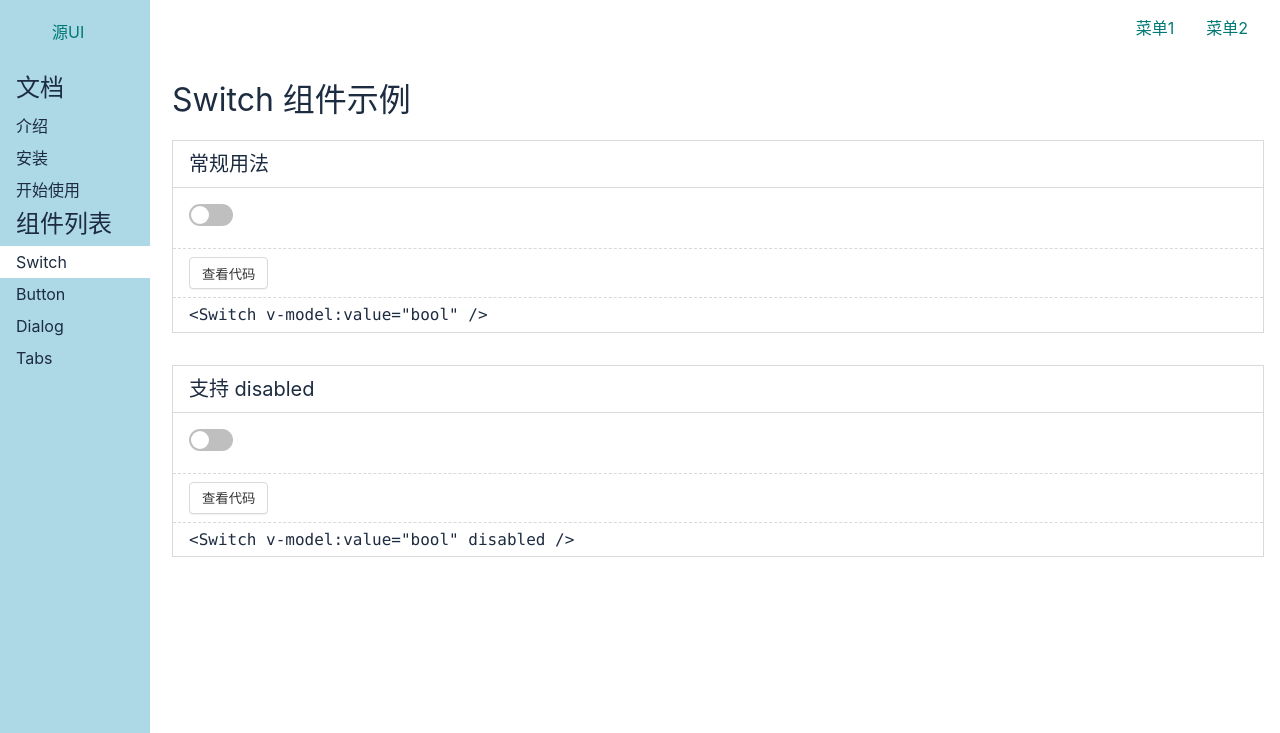
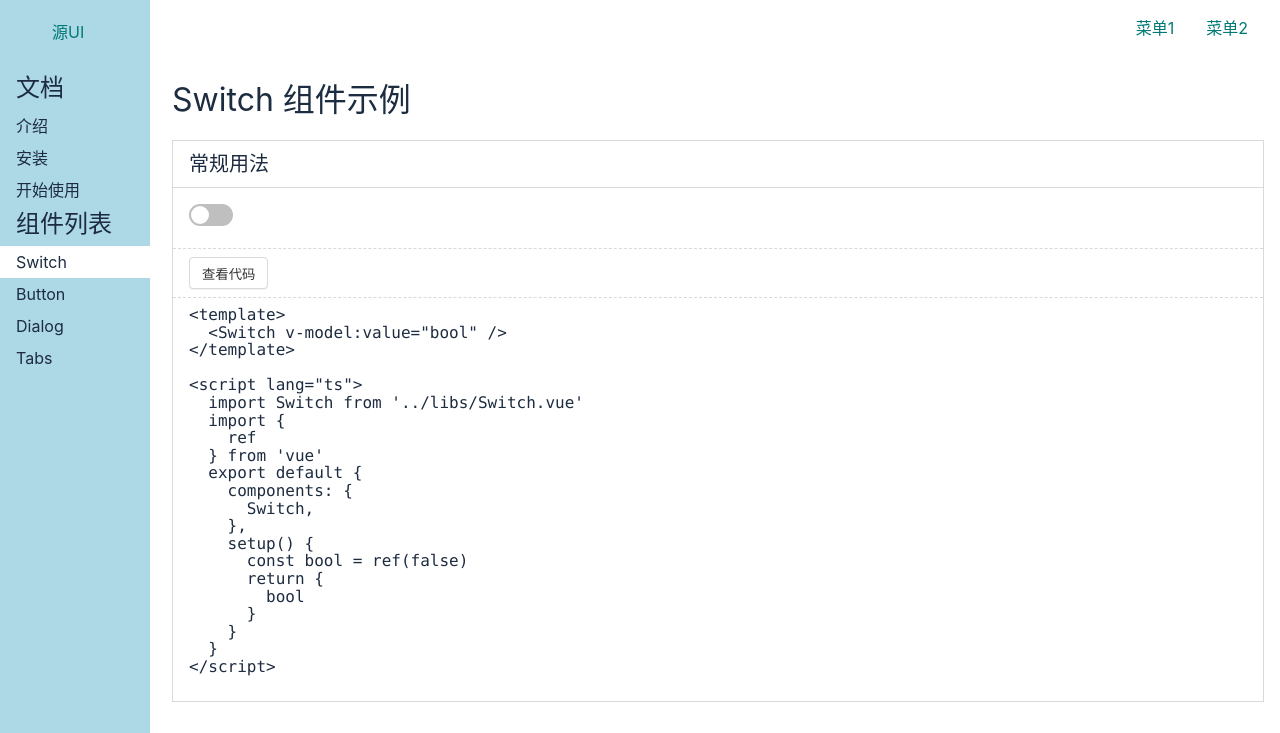
Before and after one commit to Wind2Song/Vue-lunzi-demo, a Vue app: page /#/doc/switch in a window 1280 px wide. Shown: the top 733 px of the page. Built offline with nearby package versions, Linux system fonts and the light colour scheme.

Commit message:
展示源代码

```diff
--- a/src/components/Switch1.demo.vue
+++ b/src/components/Switch1.demo.vue
@@ -3,7 +3,7 @@
 </template>
 
 <script lang="ts">
-import Switch from '../lib/Switch.vue'
+import Switch from '../libs/Switch.vue'
 import {
   ref
 } from 'vue'
--- a/src/components/Switch2.demo.vue
+++ b/src/components/Switch2.demo.vue
@@ -3,7 +3,7 @@
 </template>
 
 <script lang="ts">
-import Switch from '../lib/Switch.vue'
+import Switch from '../libs/Switch.vue'
 import {
   ref
 } from 'vue'
--- a/src/components/SwitchDemo.vue
+++ b/src/components/SwitchDemo.vue
@@ -4,25 +4,69 @@
   <div class="demo">
     <h2>常规用法</h2>
     <div class="demo-component">
-      <Switch v-model:value="bool" />
+      <Switch1Demo />
     </div>
     <div class="demo-actions">
       <Button>查看代码</Button>
     </div>
     <div class="demo-code">
-      <pre>&lt;Switch v-model:value="bool" /&gt;</pre>
+      <pre>
+&lt;template&gt;
+  &lt;Switch v-model:value="bool" /&gt;
+&lt;/template&gt;
+
+&lt;script lang="ts"&gt;
+  import Switch from '../libs/Switch.vue'
+  import {
+    ref
+  } from 'vue'
+  export default {
+    components: {
+      Switch,
+    },
+    setup() {
+      const bool = ref(false)
+      return {
+        bool
+      }
+    }
+  }
+&lt;/script&gt;
+      </pre>
     </div>
   </div>
   <div class="demo">
     <h2>支持 disabled </h2>
     <div class="demo-component">
-      <Switch v-model:value="bool" disabled />
+      <Switch2Demo />
     </div>
     <div class="demo-actions">
       <Button>查看代码</Button>
     </div>
     <div class="demo-code">
-      <pre>&lt;Switch v-model:value="bool" disabled /&gt;</pre>
+      <pre>
+&lt;template&gt;
+&lt;Switch v-model:value="bool" disabled /&gt;
+&lt;/template&gt;
+
+&lt;script lang="ts"&gt;
+import Switch from '../libs/Switch.vue'
+import {
+  ref
+} from 'vue'
+export default {
+  components: {
+    Switch,
+  },
+  setup() {
+    const bool = ref(false)
+    return {
+      bool
+    }
+  }
+}
+&lt;/script&gt;
+      </pre>
     </div>
   </div>
 </div>
@@ -30,11 +74,15 @@
 <script lang="ts">
 import Switch from '../libs/Switch.vue'
 import Button from '../libs/Button.vue'
+import Switch1Demo from './Switch1.demo.vue'
+import Switch2Demo from './Switch2.demo.vue'
 import {ref} from 'vue'
 export default{
     components: {
         Switch,
-        Button
+        Button,
+        Switch1Demo,
+        Switch2Demo
     },
     setup(){
         const bool = ref(false)
```
Also changed, not shown: src/vite.config.ts (+19 -2 lines).
